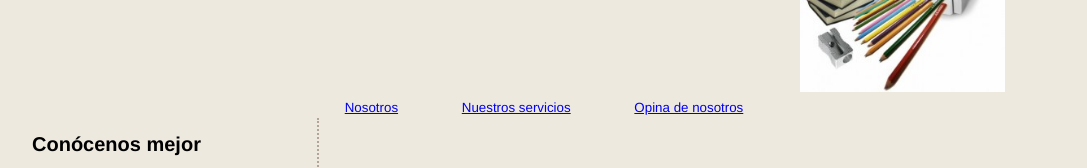
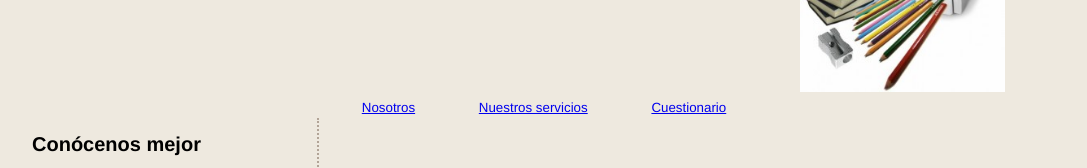
Before and after one commit to Arturo6/Arturo6.github.io, a plain HTML site: page index.html in a window 1280 px wide. Shown: the part 152-320 px from the top of the page, without its empty margins (96-1183 px from the left). Drawn offline with Linux system fonts and the light colour scheme.

Commit message:
Update index.html

```diff
--- a/index.html
+++ b/index.html
@@ -111,7 +111,7 @@
 		<nav>
 		  <a href="/ejerciciosTema2/nosotros.html">Nosotros</a>
 		  <a href="/ejerciciosTema2/nuestrosServicios.html">Nuestros servicios</a>
-      <a href="/ejerciciosTema3/formulario.html">Opina de nosotros</a>
+      <a href="/ejerciciosTema3/formulario.html">Cuestionario</a>
 		</nav>
 		<aside>
 			<h2>Conócenos mejor</h2>
```
